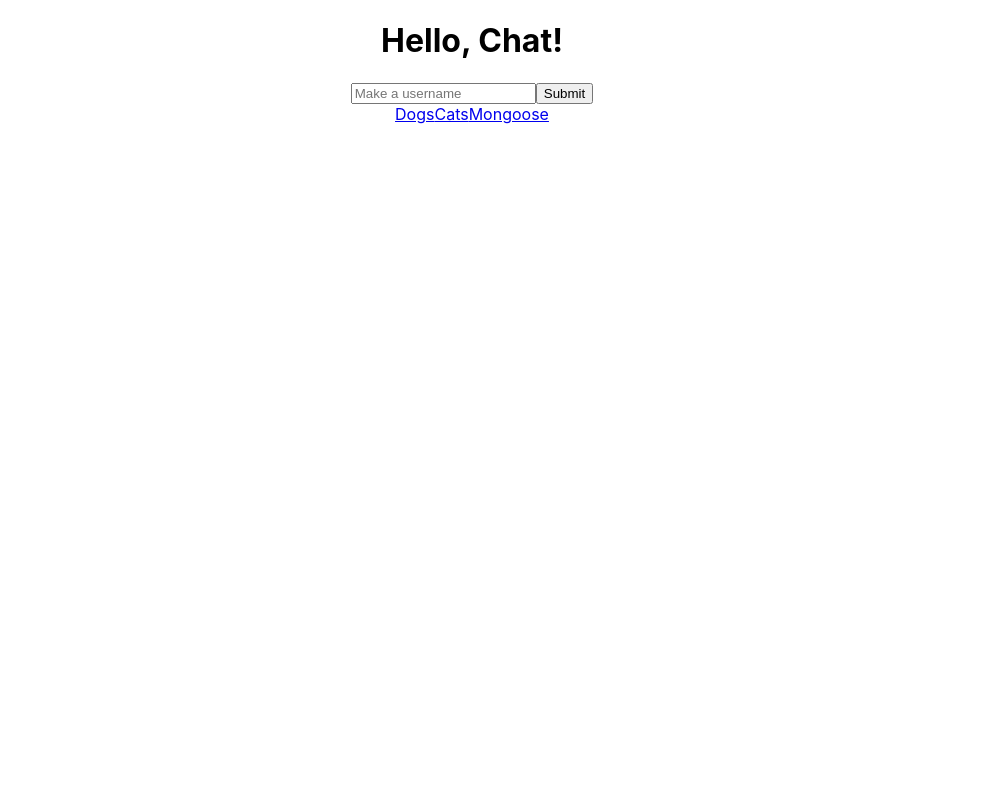
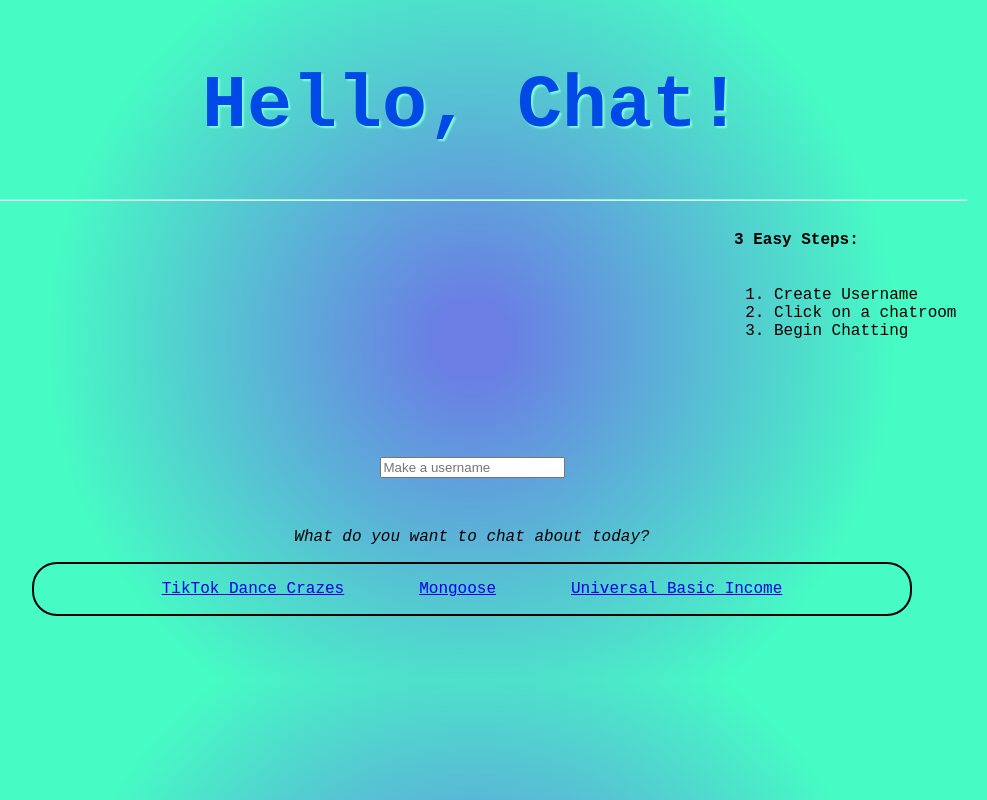
Before and after one commit to burlingtoncodeacademy-students/react-chat-matthew-roxanne-sophie, a React (Create React App) app in the folder client/: page / in a window 1280 px wide. Shown: the whole page, without its empty margins (168-1155 px from the left). Built offline with nearby package versions, Linux system fonts and the light colour scheme.

Commit message:
homepage design

```diff
--- a/client/src/App.css
+++ b/client/src/App.css
@@ -1,6 +1,6 @@
-.App {
+/* .App {
   text-align: center;
-}
+} */
 
 .App-logo {
   height: 40vmin;
--- a/client/src/App.js
+++ b/client/src/App.js
@@ -7,7 +7,6 @@ import Room from "./components/Room.jsx";
 function App() {
   return (
     <div className="App">
-      <h1>Hello, Chat!</h1>
       <BrowserRouter>
         <Routes>
           <Route path="/" element={<Homepage />} />
--- /dev/null
+++ b/client/src/components/Header.jsx
@@ -0,0 +1,13 @@
+import React from "react";
+import "../styles/main.css";
+
+function Header() {
+  return (
+    <>
+      <h1 className="header">Hello, Chat!</h1>
+      <hr className="roundedLine"></hr>
+    </>
+  );
+}
+
+export default Header;
--- a/client/src/components/Homepage.jsx
+++ b/client/src/components/Homepage.jsx
@@ -3,45 +3,60 @@ import React from "react";
 import { useEffect, useState } from "react";
 import { NavLink, Link } from "react-router-dom";
 import "../styles/main.css";
+import Header from "./Header";
+import Instructions from "./Instructions";
 
 function Homepage() {
   // Setting up useStates
   const [username, setUsername] = useState("");
-  const [linkDisabled, setLinkDisabled] = useState(true)
+  const [linkDisabled, setLinkDisabled] = useState(true);
 
   // Function for when user submits their username
   const submitHandler = (evt) => {
     //prevent page refresh
-    evt.preventDefault()
-      // sets username to their input:
-    setUsername(evt.target.value)
-    console.log(username)
+    evt.preventDefault();
+    // sets username to their input:
+    setUsername(evt.target.value);
+    console.log(username);
     // enables the room links (not quite working yet!):
-    setLinkDisabled(false)
-  }
+    setLinkDisabled(false);
+  };
 
   //evt handler for clickable nav links, refers to linkDisabled
   const navLinkClick = (evt) => {
     //check for if the user has input any text into username
     if (linkDisabled === true) {
-      evt.preventDefault()
+      evt.preventDefault();
     }
-  }
+  };
 
   return (
     // Static stuff like header, instructions, etc
     // Interactive stuff like username input and choose room
     <>
-      <form>
-        <input type="text" name="username" placeholder="Make a username" onChange={submitHandler} />
-        <input type="submit" />
+      <Header />
+      <Instructions />
+      <form className="enterUserName">
+        <input
+          type="text"
+          name="username"
+          placeholder="Make a username"
+          onChange={submitHandler}
+        />
+        {/* <input type="submit" /> */}
       </form>
-
-      <NavLink className="nav-link" to="/room/Dogs" onClick={navLinkClick}>
-        Dogs
+      <p><i>What do you want to chat about today?</i></p>
+      <div className="chatNav">
+      <NavLink className="nav-link" to="/room/Tik-tok-dance-crazes" onClick={navLinkClick}>
+        TikTok Dance Crazes
       </NavLink>
-      <NavLink to="/room/Cats" onClick={navLinkClick}>Cats</NavLink>
-      <NavLink to="/room/Mongoose" onClick={navLinkClick}>Mongoose</NavLink>
+      <NavLink to="/room/Mongoose" onClick={navLinkClick}>
+        Mongoose
+      </NavLink>
+      <NavLink to="/room/Universal-basic-income" onClick={navLinkClick}>
+      Universal Basic Income
+      </NavLink>
+      </div>
     </>
   );
 }
--- /dev/null
+++ b/client/src/components/Instructions.jsx
@@ -0,0 +1,21 @@
+import React from "react";
+import "../styles/main.css";
+
+//------------------------------3 STEP INSTRUCTIONS------------------------------
+function Instructions() {
+  return (
+    <>
+
+      <div className="instructions">
+      <h4 id="instructTitle">3 Easy Steps:</h4>
+        <ol id="instructList">
+          <li>Create Username</li>
+          <li>Click on a chatroom</li>
+          <li>Begin Chatting</li>
+        </ol>
+      </div>
+    </>
+  );
+}
+
+export default Instructions;
--- a/client/src/styles/main.css
+++ b/client/src/styles/main.css
@@ -1,3 +1,68 @@
+/* Trying out some gradient background coloring and font style*/
+body {
+    background: rgb(63,94,251);
+    background: radial-gradient(circle, rgb(106, 126, 228) 5%, rgba(70,252,196,1) 59%);
+    font-family: 'Share Tech Mono', monospace;
+
+}
+/* Styling for header*/
+.header {
+  margin-top: 5vw;
+  text-align: center;
+  color: rgb(0, 73, 230);
+  text-shadow:aquamarine 2px 2px 2px;
+  font-size: 75px;
+}
+/* Applies a line underneath header*/
+hr.roundedLine {
+  border-top: 1px solid aquamarine;
+  border-radius: 5px;
+  margin-right: 145px;
+  margin-left: 145px;
+}
+
+/* Styling for Instructions component */
+.instructions {
+  display: flex;
+  flex-direction: column;
+  justify-content: flex-start;
+  width: 250px;
+  float: right;
+  margin-right: 10vw;
+  align-items: stretch
+}
+
+/* Styling for username text box*/
+.enterUserName {
+  text-align: center;
+  margin-top: 20vw;
+  margin-left: 25vw;
+  margin-right: 25vw;
+}
+
+
+/* Styling for text above chat-box navigation*/
+p {
+  text-align: center;
+  margin-top: 50px;
+}
+
+/* Styling for chat-box navigation*/
+.chatNav {
+  display: flex;
+  flex-direction: row;
+  justify-content: center;
+  gap: 75px;
+  border: 2.5px solid black;
+  border-radius: 25px;
+  margin-left: 200px;
+  margin-right: 200px;
+  margin-bottom: 5vw;
+  height: 50px;
+  align-items: center;
+
+
+}
 .nav-link:disabled {
-    color: gray;
+  color: gray;
 }
```
